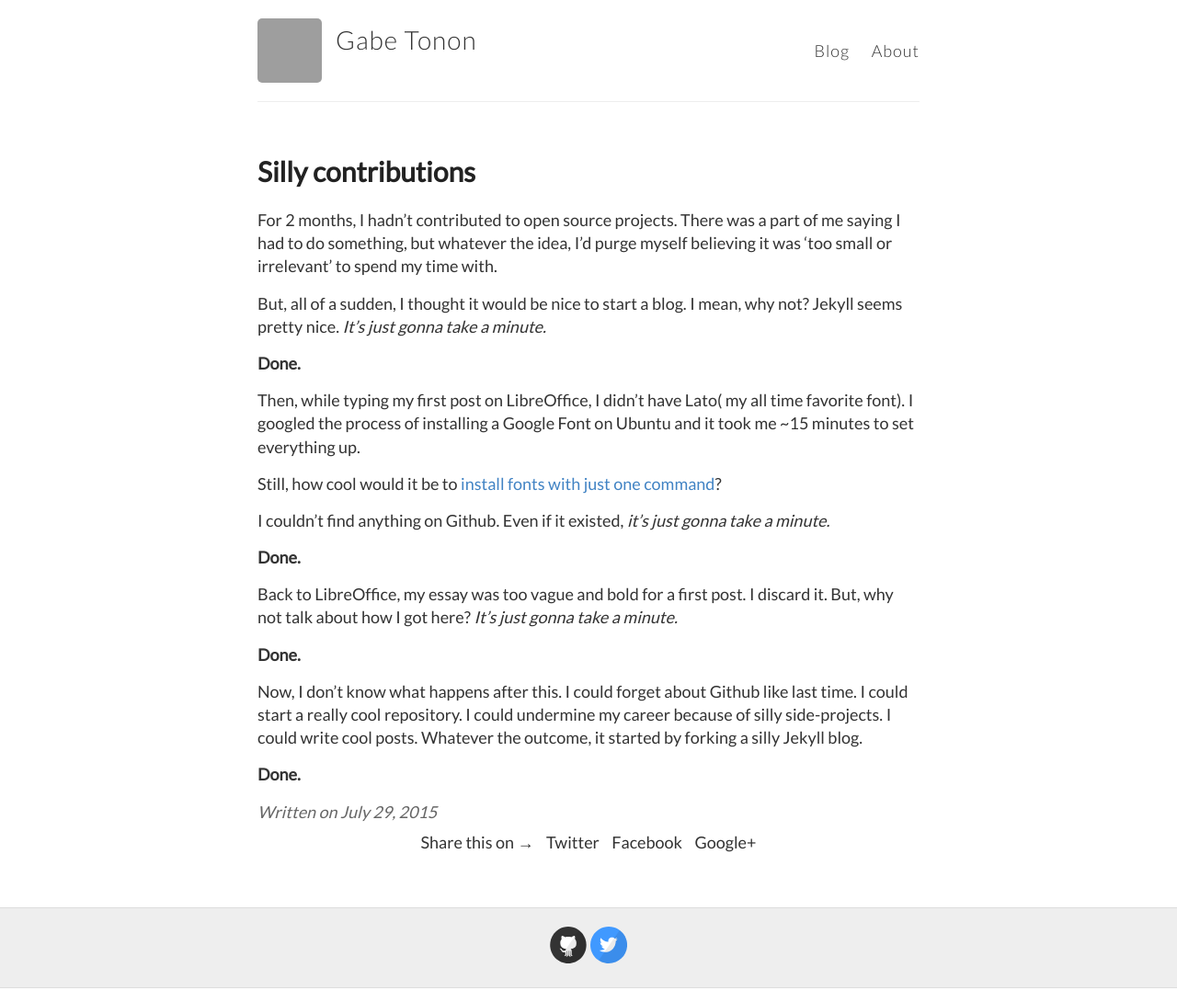
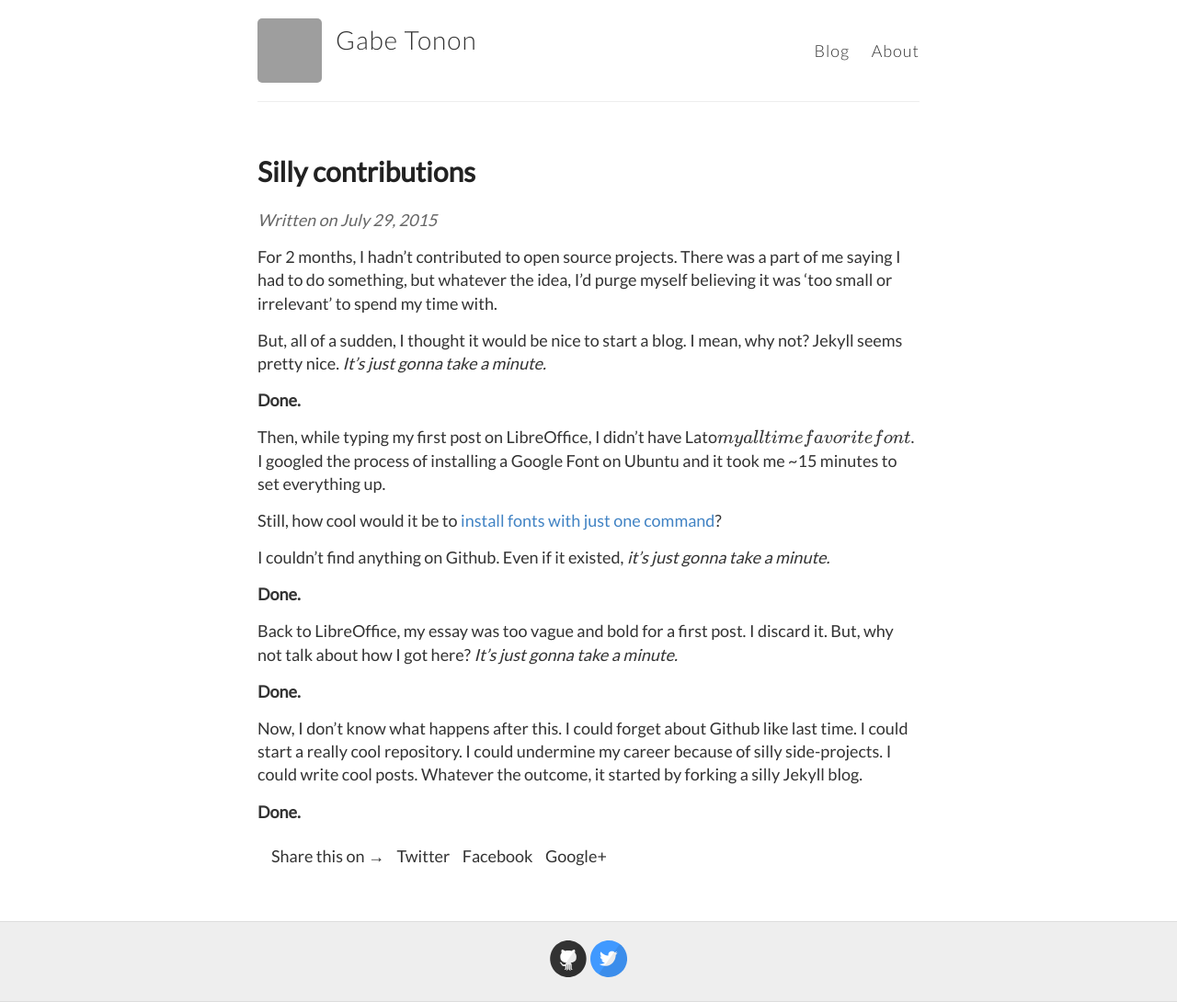
Before and after one commit to gaapt/gaapt.github.io, a Jekyll site: the page built from _posts/2015-7-29-Silly-Contributions.md, in a window 1280 px wide. Shown: the whole page at 92% size. Built offline with Jekyll 4.4.1, drawn with Linux system fonts in a browser that asks for light colours; Markdown is read by kramdown in place of the engine named in the settings; formulas are drawn with MathJax 3; grey boxes are pictures that could not be loaded.

Commit message:
Added Date Information

```diff
--- a/_layouts/post.html
+++ b/_layouts/post.html
@@ -4,17 +4,16 @@
 
 <article class="post">
   <h1>{{ page.title }}</h1>
+  <div class="date">
+    Written on {{ page.date | date: "%B %e, %Y" }}
+  </div>
+
 
   <div class="entry">
     {{ content }}
   </div>
 
-  <div class="date">
-    Written on {{ page.date | date: "%B %e, %Y" }}
-  </div>
-
   {% include share_page.html %}
   {% include disqus.html %}
 
-
 </article>
--- a/index.html
+++ b/index.html
@@ -8,6 +8,11 @@
 
       <h1><a href="{{ site.baseurl }}{{ post.url }}">{{ post.title }}</a></h1>
 
+      <div class="date">
+    	{{ post.date | date: "%B %e, %Y" }}
+  	</div>
+
+
       <div class="entry">
         {{ post.excerpt }}
       </div>
--- a/style.scss
+++ b/style.scss
@@ -293,7 +293,7 @@
 // Share Buttons
 
 .share-page {
-    text-align: center;
+
     background: $white;
     color: $darkGray;
     padding: 8px 15px;
```
Also changed, not shown: _includes/mathjaxjs.html (+15 -9 lines), _posts/2015-8-24-Why-Programmers-Thrive.md (deleted, +0 -33 lines).
